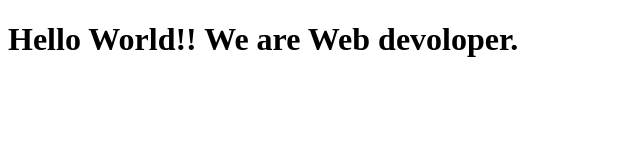
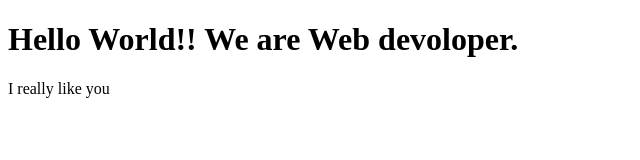
Before and after one commit to sinreaksmeypich-dot/Homework-git, a plain HTML site: page main.html in a window 1280 px wide. Shown: the whole page, without its empty margins (0-640 px from the left). Drawn offline with Linux system fonts and the light colour scheme.

Commit message:
my file tex

```diff
--- a/main.html
+++ b/main.html
@@ -7,5 +7,6 @@
 </head>
 <body>
     <h1>Hello World!! We are Web devoloper.</h1>
+    <div>I really like you</div>
 </body>
 </html>
```
Also changed, not shown: index.html (+1 -0 lines), style2.css (renamed from style1.css).
